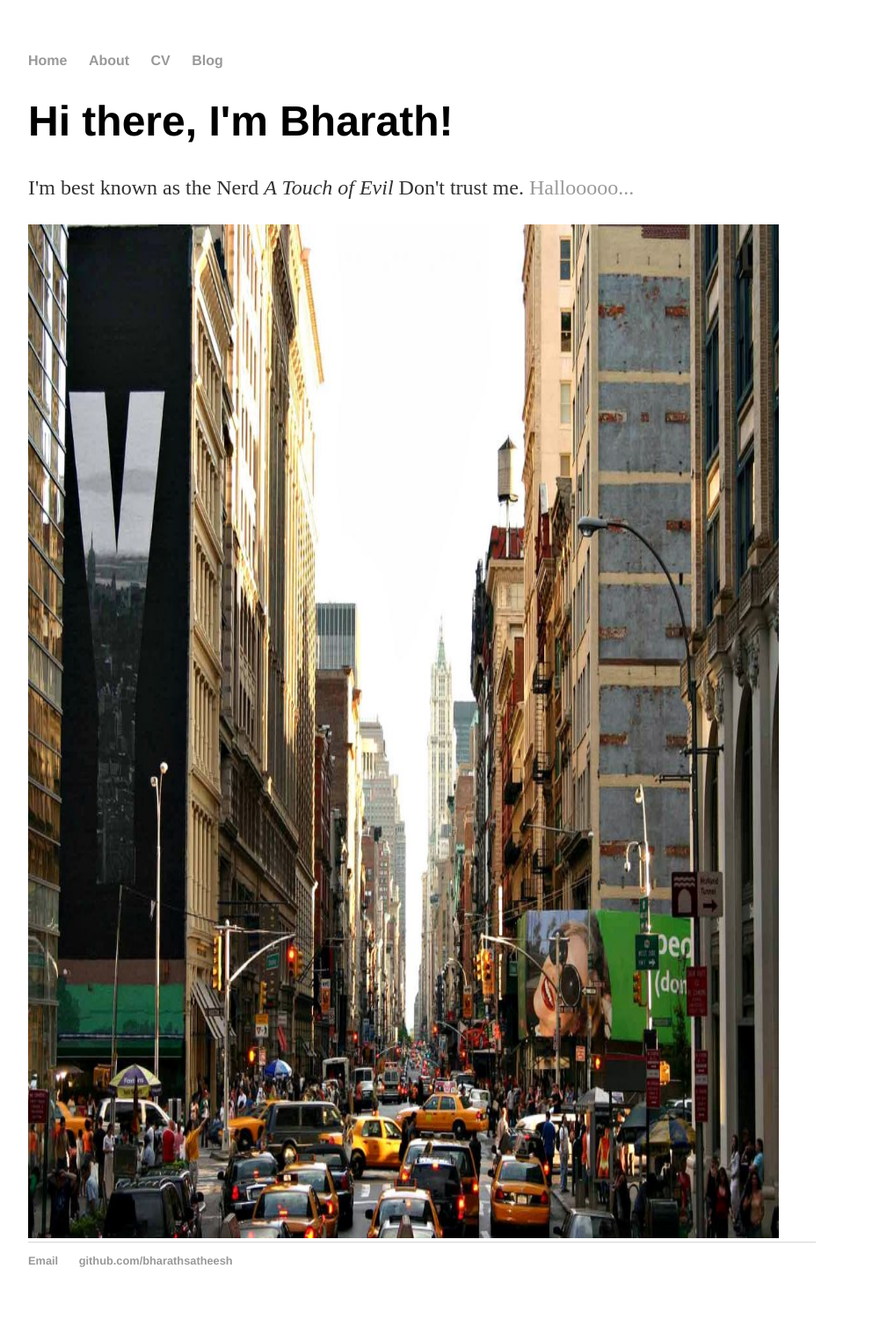
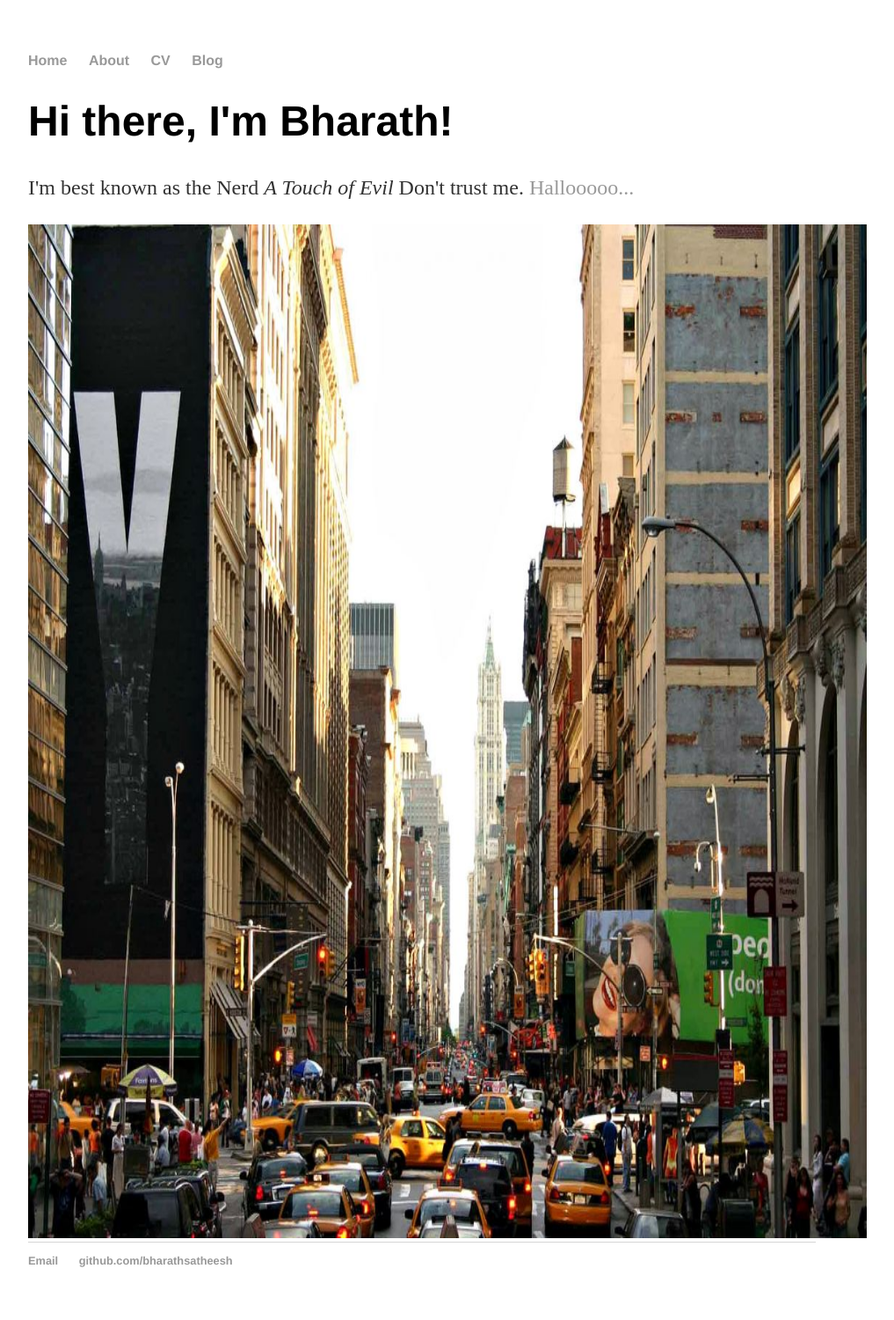
Before and after one commit to bharathsatheesh/bharathsatheesh.github.io, a Jekyll site: the page built from index.html, in a window 1280 px wide. Shown: the whole page at 88% size, without its empty margins (160-1177 px from the left). Built offline with Jekyll 4.4.1, drawn with Linux system fonts in a browser that asks for light colours.

Commit message:
Update index.html

```diff
--- a/index.html
+++ b/index.html
@@ -5,5 +5,5 @@ title: Bharath the Beautiful
 <div class="blurb">
 	<h1>Hi there, I'm Bharath!</h1>
 	<p>I'm best known as the Nerd <em>A Touch of Evil</em> Don't trust me. <a href="/about">Hallooooo...</a></p>
-	<img src="me.jpg" alt="Profile" style="width:854px;height:1152px;">
+	<img src="me.jpg" alt="Profile" style="width:954px;height:1152px;">
 </div><!-- /.blurb -->
```
